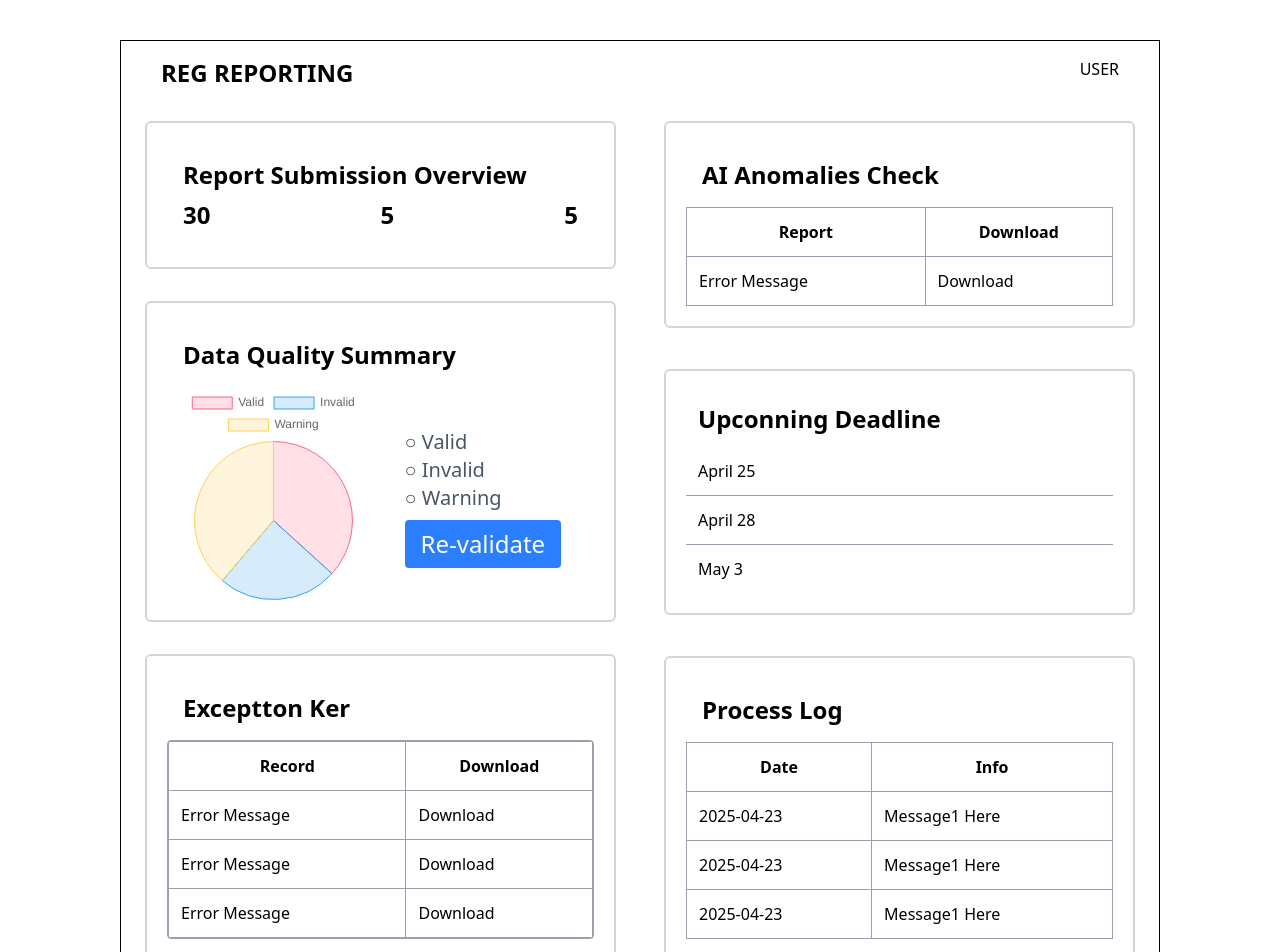
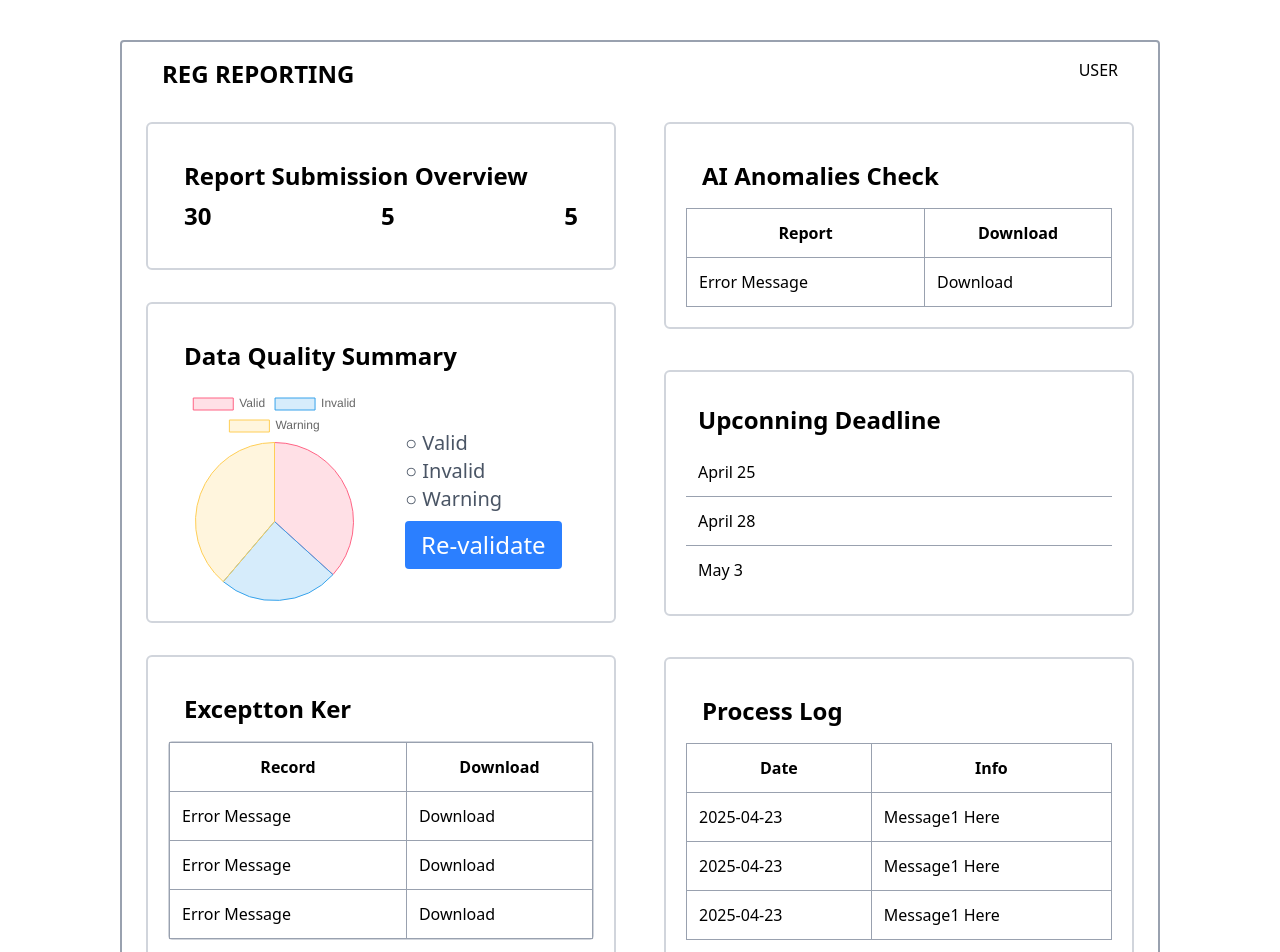
Before and after one commit to erkrishnapandit/reg-reporting, a React (Vite) app: page / in a window 1280 px wide. Shown: the top 952 px of the page. Built offline with nearby package versions, Linux system fonts and the light colour scheme.

Commit message:
Readme improved

```diff
--- a/src/App.jsx
+++ b/src/App.jsx
@@ -12,7 +12,7 @@ function App() {
 
   return (
     <>
-      <div className='flex flex-col border mx-2 md:mx-30 my-10'>
+      <div className='flex flex-col  rounded-sm border-2 border-gray-400  mx-2 md:mx-30 my-10'>
         <div className='flex p-4 flex-row justify-between mx-6'>
           <p className='font-bold text-2xl'>REG REPORTING</p>
           <p>USER</p>
--- a/src/components/ExcepttonKer.jsx
+++ b/src/components/ExcepttonKer.jsx
@@ -4,10 +4,10 @@ function ExcepttonKer(){
     return(
         <div>
              <p className='p-4 font-bold text-2xl'>Exceptton Ker</p>
-            <div className='border border-gray-400 w-full rounded-[4px]'>
+            <div className='border border-gray-300 w-full rounded-[4px]'>
 
             <table className='w-full'>
-                <thead className='border border-gray-400'>
+                <thead className='border border-gray-300'>
                     <tr>
                         <th className='border border-gray-400 p-3'>Record</th>
                         <th className='border border-gray-400 p-3'>Download</th>
```
Also changed, not shown: 1 other file (tests, documents, lock files or other folders).
